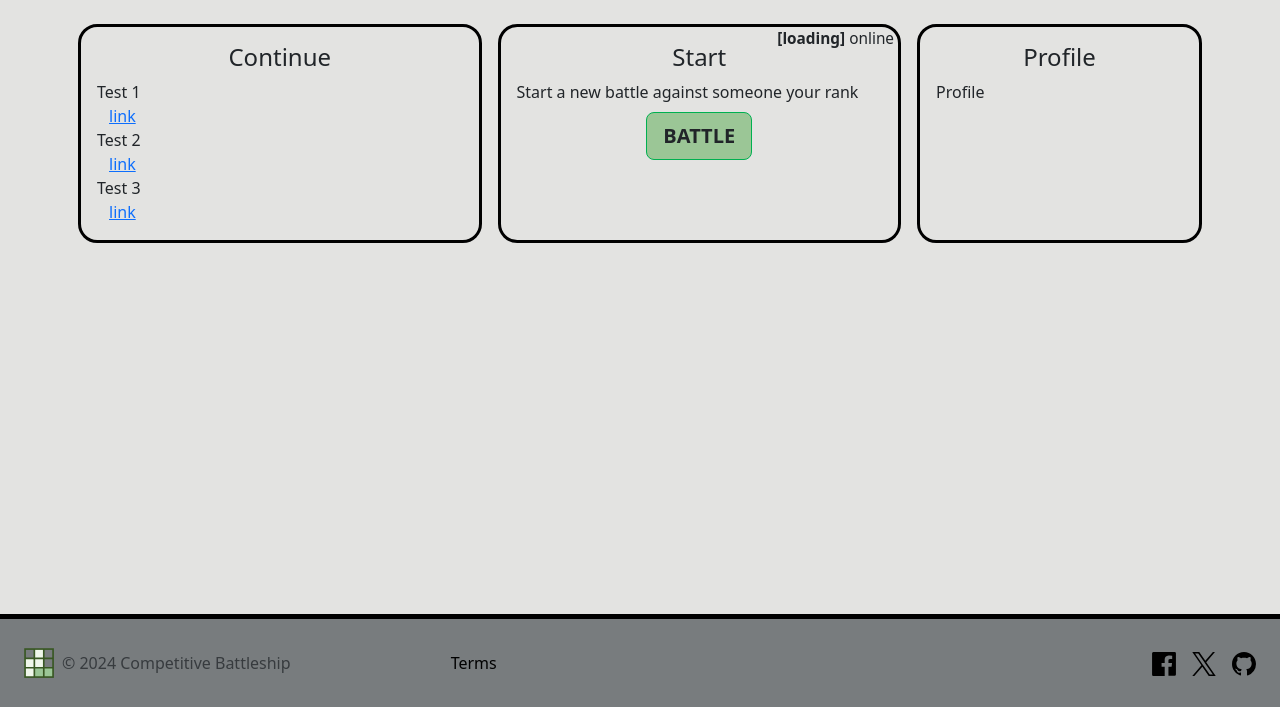
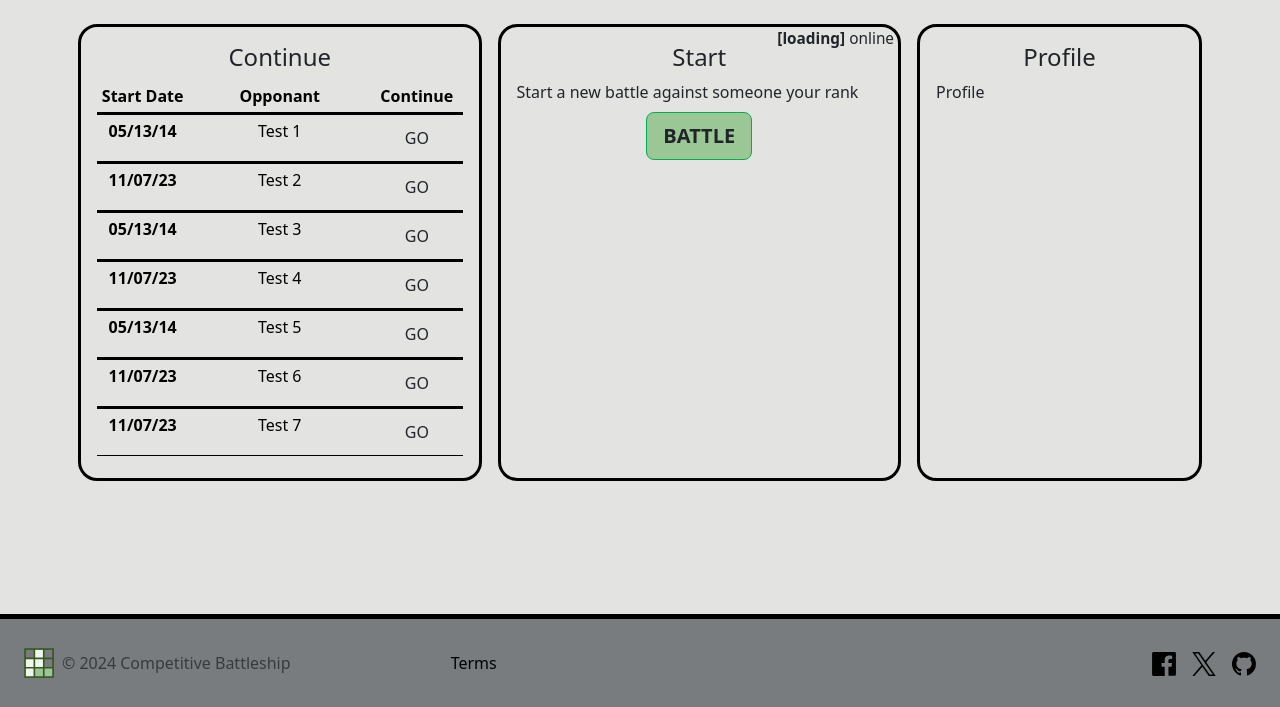
Before and after one commit to LouisBarbier/Competitive_Battleship, a PHP site: page / in a window 1280 px wide. Shown: the part 93-800 px from the top of the page. Run offline with PHP 8.4, Linux system fonts and the light colour scheme.

Commit message:
continue table started

```diff
--- a/common/styles.css
+++ b/common/styles.css
@@ -26,7 +26,7 @@ main {
 }
 
 footer {
-    position: absolute;
+    position: fixed;
     bottom: 0%; left: 0%;
     width: 100%;
     padding: 1.5rem;
@@ -34,13 +34,36 @@ footer {
     background-color: var(--nav-bg-color);
 }
 
-.col {
+.custom-col {
     border: solid 3px var(--bd-color);
     border-radius: 1.5vw;
 }
 
-#started_games {
+#started_games .table-wrapper {
+    display: inline-block;
+    margin: 0; padding: 0;
+    max-height: 47vh; width: 100%;
     overflow-y: auto;
+}
+
+#started_games .table {
+    --bs-table-bg: #e3e3e100;
+}
+
+#started_games .table tr {
+    border-bottom: solid 3px var(--bd-color);
+}
+
+#started_games .table tbody tr:hover {
+    --bs-table-bg: #cacaca;
+}
+
+#date-col {
+    width: 25%;
+}
+
+#opponant-col {
+    width: 50%;
 }
 
 #search_games {
--- a/index.php
+++ b/index.php
@@ -85,21 +85,68 @@
 
     <main class="container">
         <div class="row">
-            <div id="started_games" class="col mx-2 p-3 mw-100">
+            <div id="started_games" class="col custom-col mx-2 p-3">
                 <h4 class="text-center">Continue</h4>
-                <div class="container">
-                    <div class="row">
-                        Test 1 <a href="battle.php" target="_self">link</a>
-                    </div>
-                    <div class="row">
-                        Test 2 <a href="battle.php" target="_self">link</a>
-                    </div>
-                    <div class="row">
-                        Test 3 <a href="battle.php" target="_self">link</a>
-                    </div>
+                <div class="table-wrapper">
+                    <table class="table text-center table-sm">
+                        <thead>
+                            <tr>
+                                <th id="date-col" scope="col">Start Date</th>
+                                <th id="opponant-col" scope="col">Opponant</th>
+                                <th id="continue-col" scope="col">Continue</th>
+                            </tr>
+                        </thead>
+                        <tbody>
+                            <tr>
+                                <th scope="row">05/13/14</th>
+                                <td>Test 1</td>
+                                <td><a class="btn continue-button" role="button" href="battle.php" target="_self">GO</a></td>
+                            </tr>
+                            <tr>
+                                <th scope="row">11/07/23</th>
+                                <td>Test 2</td>
+                                <td><a class="btn continue-button" role="button" href="battle.php" target="_self">GO</a></td>
+                            </tr>
+                            <tr>
+                                <th scope="row">05/13/14</th>
+                                <td>Test 3</td>
+                                <td><a class="btn continue-button" role="button" href="battle.php" target="_self">GO</a></td>
+                            </tr>
+                            <tr>
+                                <th scope="row">11/07/23</th>
+                                <td>Test 4</td>
+                                <td><a class="btn continue-button" role="button" href="battle.php" target="_self">GO</a></td>
+                            </tr>
+                            <tr>
+                                <th scope="row">05/13/14</th>
+                                <td>Test 5</td>
+                                <td><a class="btn continue-button" role="button" href="battle.php" target="_self">GO</a></td>
+                            </tr>
+                            <tr>
+                                <th scope="row">11/07/23</th>
+                                <td>Test 6</td>
+                                <td><a class="btn continue-button" role="button" href="battle.php" target="_self">GO</a></td>
+                            </tr>
+                            <tr>
+                                <th scope="row">11/07/23</th>
+                                <td>Test 7</td>
+                                <td><a class="btn continue-button" role="button" href="battle.php" target="_self">GO</a></td>
+                            </tr>
+                            <tr>
+                                <th scope="row">05/13/14</th>
+                                <td>Test 8</td>
+                                <td><a class="btn continue-button" role="button" href="battle.php" target="_self">GO</a></td>
+                            </tr>
+                            <tr>
+                                <th scope="row">11/07/23</th>
+                                <td>Test 9</td>
+                                <td><a class="btn continue-button" role="button" href="battle.php" target="_self">GO</a></td>
+                            </tr>
+                        </tbody>
+                    </table>
                 </div>
             </div>
-            <div id="search_games" class="col mx-2 p-3 mw-100">
+            <div id="search_games" class="col custom-col mx-2 p-3 mw-100">
                 <h4 class="text-center">Start</h4>
                 <div class="nb-online"><span class="nb-online">[loading]</span> online</div>
                 <div>Start a new battle against someone your rank</div>
@@ -107,7 +154,7 @@
                     <a id="battle-button" class="btn btn-lg" role="button" href="matchmaking.php" target="_self">BATTLE</a>
                 </div>
             </div>
-            <div id="profile" class="col mx-2 p-3 mw-100">
+            <div id="profile" class="col custom-col mx-2 p-3 mw-100">
                 <h4 class="text-center">Profile</h4>
                 Profile
             </div>
```
